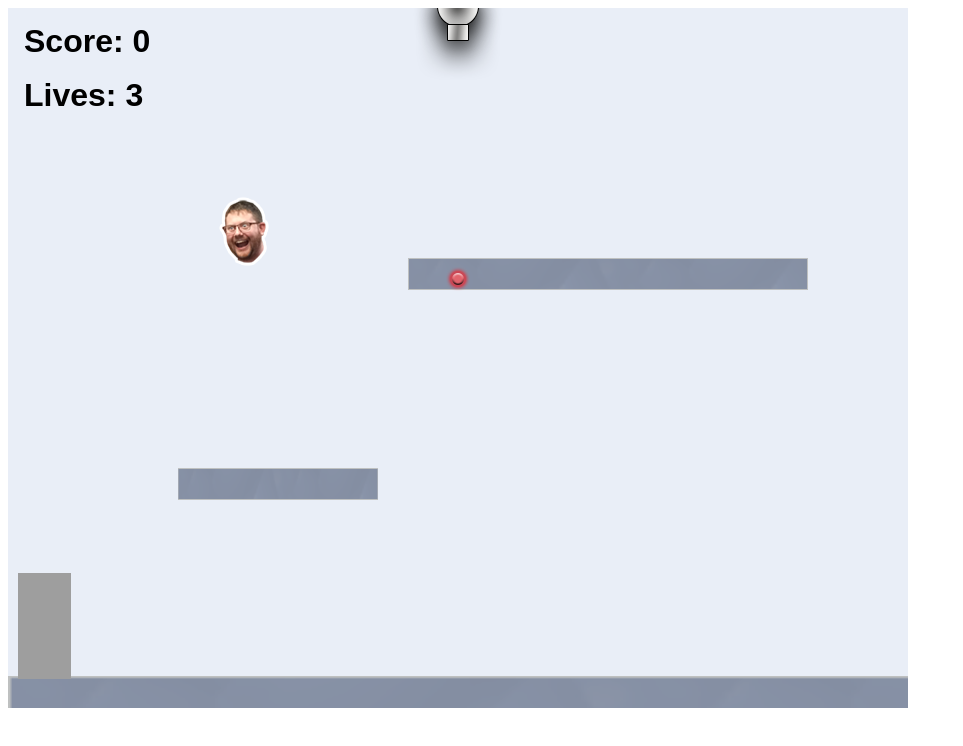
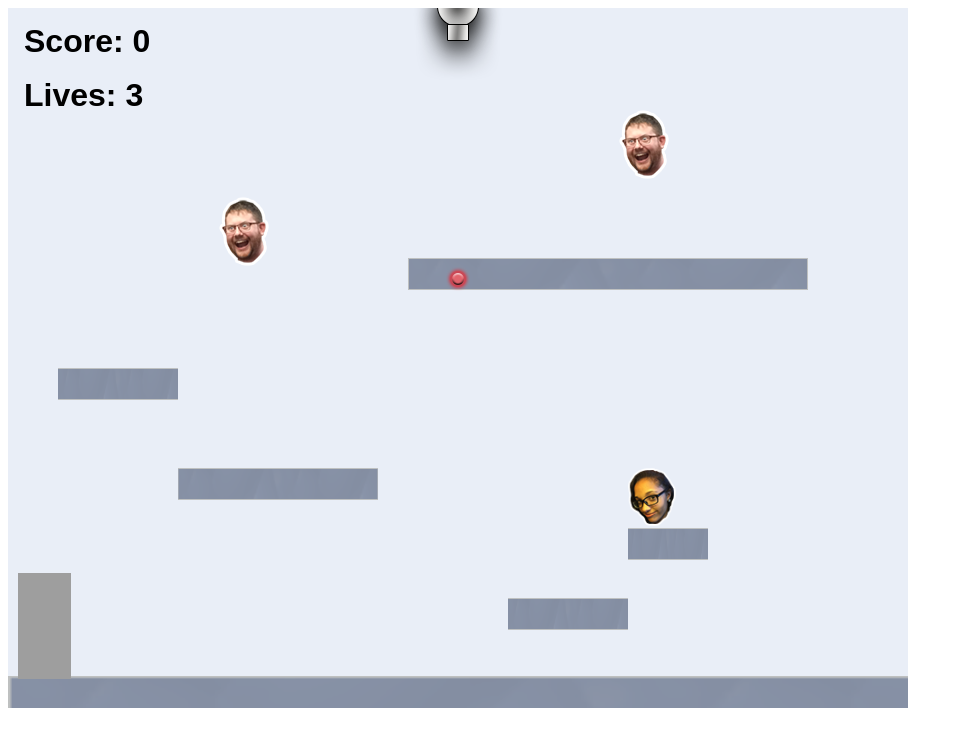
Before and after one commit to sneakzz13/sneakzz13.github.io, a website: page projects/platformer/index.html in a window 1280 px wide. Shown: the whole page, without its empty margins (0-963 px from the left). Drawn offline with Linux system fonts and the light colour scheme; animation ran at ten frames a second.

Commit message:
add platforms and collectables to game

```diff
--- a/projects/platformer/js/init/collectable.js
+++ b/projects/platformer/js/init/collectable.js
@@ -38,7 +38,8 @@
 
         // example:
         createCollectable(type.steve, 200, 170, 6, 0.7);
-
+        createCollectable(type.kennedi, 620, 450, 6, 0.5);
+        createCollectable(type.steve, 600, 100);
 
 
         // ALL YOUR CODE GOES ABOVE HERE ///////////////////////////////////////
--- a/projects/platformer/js/init/platform.js
+++ b/projects/platformer/js/init/platform.js
@@ -39,7 +39,9 @@
         // example:
         createPlatform(400, 250);
         createPlatform(170, 460, 0.5);
-
+        createPlatform(500, 590, 0.3);
+        createPlatform(620, 520, 0.2);
+        createPlatform(50, 360, 0.3);
         // ALL YOUR CODE GOES ABOVE HERE ///////////////////////////////////////
         ////////////////////////////////////////////////////////////////////////
     }
```
Also changed, not shown: index.html (+1 -1 lines), portfolio.html (+2 -2 lines).
